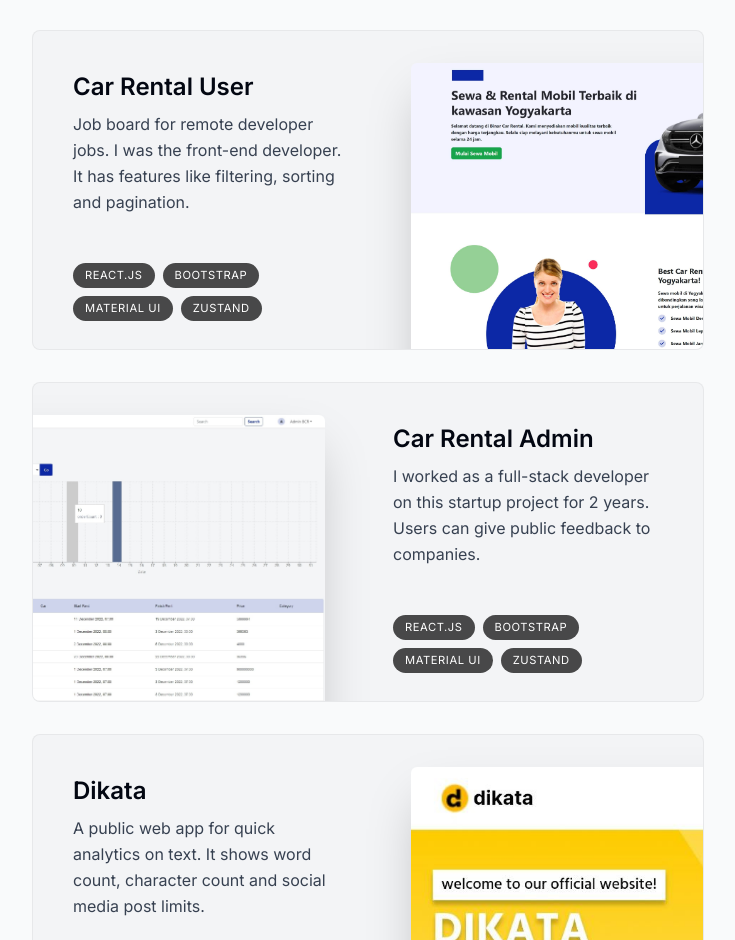
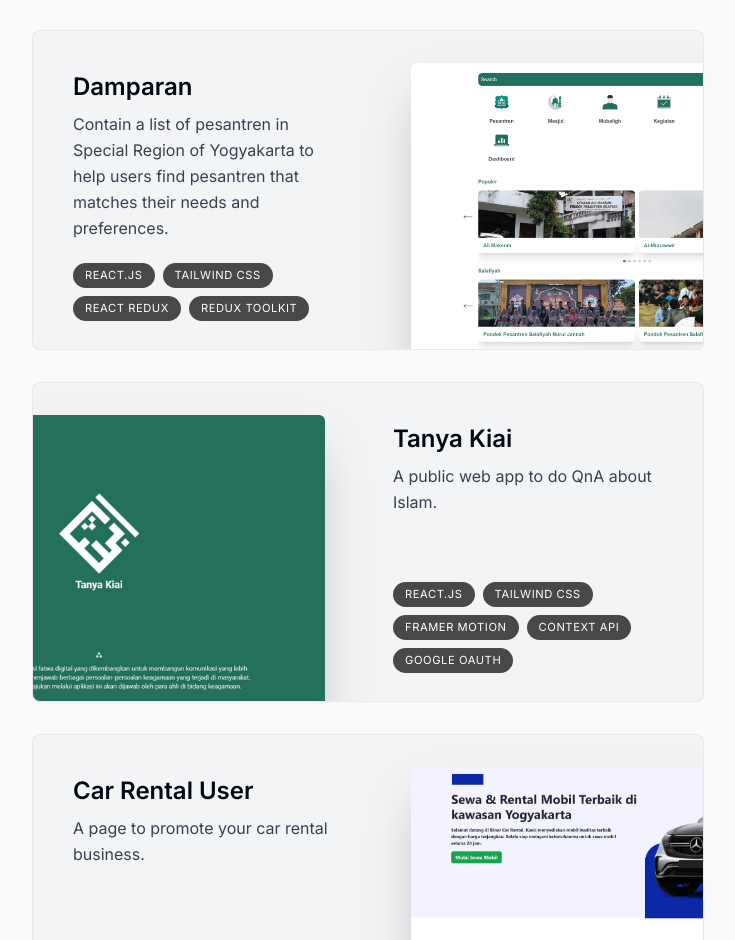
Before and after one commit to damarbm30/next-portfolio, a Next.js app: page / in a window 1280 px wide. Shown: the part 1272-2212 px from the top of the page, without its empty margins (272-1007 px from the left). Built offline with nearby package versions, Linux system fonts and the light colour scheme.

Commit message:
update projects data

```diff
--- a/src/constants/data.ts
+++ b/src/constants/data.ts
@@ -7,6 +7,7 @@ import carRentalAdmin from "/public/car-rental-admin.jpg";
 import carRentalUser from "/public/car-rental-user.jpg";
 import dikata from "/public/dikata.jpg";
 import tanyaKiai from "/public/tanya-kiai.jpg";
+import damparan from "/public/damparan.jpg";
 
 export const links = [
   {
@@ -59,9 +60,23 @@ export const experiencesData = [
 
 export const projectsData = [
   {
+    title: "Damparan",
+    description:
+      "Contain a list of pesantren in Special Region of Yogyakarta to help users find pesantren that matches their needs and preferences.",
+    tags: ["React.js", "Tailwind CSS", "React Redux", "Redux Toolkit"],
+    imageUrl: damparan,
+    url: "https://damparan.id",
+  },
+  {
+    title: "Tanya Kiai",
+    description: "A public web app to do QnA about Islam.",
+    tags: ["React.js", "Tailwind CSS", "Framer Motion", "Context API", "Google OAuth"],
+    imageUrl: tanyaKiai,
+    url: "https://tanyakiai.id",
+  },
+  {
     title: "Car Rental User",
-    description:
-      "Job board for remote developer jobs. I was the front-end developer. It has features like filtering, sorting and pagination.",
+    description: "A page to promote your car rental business.",
     tags: ["React.js", "Bootstrap", "Material UI", "Zustand"],
     imageUrl: carRentalUser,
     url: "https://bcr-platinum-user.vercel.app",
@@ -69,26 +84,17 @@ export const projectsData = [
   {
     title: "Car Rental Admin",
     description:
-      "I worked as a full-stack developer on this startup project for 2 years. Users can give public feedback to companies.",
+      "Dashboard with table and charts to show orders count with create, edit, and delete functionality to manage cars data.",
     tags: ["React.js", "Bootstrap", "Material UI", "Zustand"],
     imageUrl: carRentalAdmin,
     url: "https://bcr-platinum-admin.vercel.app",
   },
   {
     title: "Dikata",
-    description:
-      "A public web app for quick analytics on text. It shows word count, character count and social media post limits.",
+    description: "A landing page for an educational organization which engages in literation awareness.",
     tags: ["React.js", "Tailwind CSS", "Framer Motion"],
     imageUrl: dikata,
     url: "https://dikata.netlify.app",
-  },
-  {
-    title: "Tanya Kiai",
-    description:
-      "A public web app for quick analytics on text. It shows word count, character count and social media post limits.",
-    tags: ["React.js", "Tailwind CSS", "Framer Motion", "Context API", "Google OAuth"],
-    imageUrl: tanyaKiai,
-    url: "https://tanyakiai.id",
   },
 ] as const;
 
```
Also changed, not shown: public/damparan.jpg (added).
